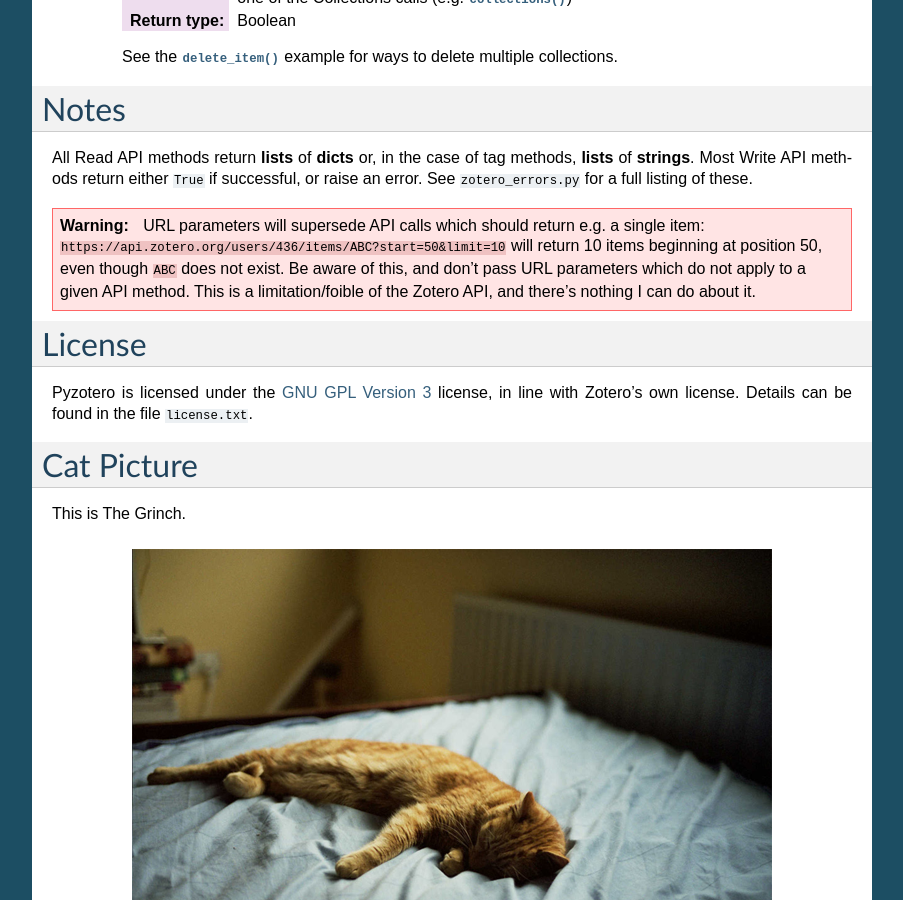
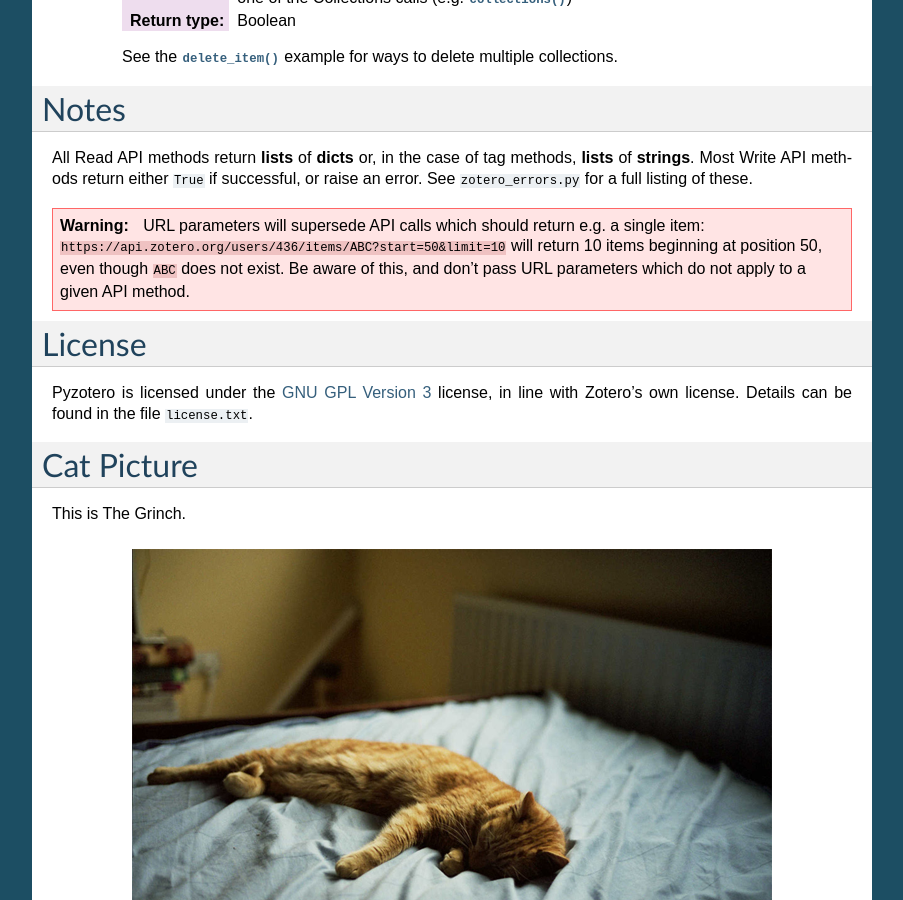
Before and after one commit to urschrei/pyzotero, a Sphinx documentation site: the page built from doc/index.txt, in a window 1280 px wide and 900 px high, scrolled down 13097 px. Shown: the whole window, without its empty margins (198-1101 px from the left). Built offline with Sphinx 7.4.7, drawn with Linux system fonts in a browser that asks for light colours; some of the changed text lies outside the part shown.

Commit message:
Documentation edits and updates

```diff
--- a/doc/index.txt
+++ b/doc/index.txt
@@ -8,7 +8,7 @@
    You can adapt this file completely to your liking, but it should at least
    contain the root `toctree` directive.
 
-.. py:module:: pyzotero.zotero
+.. py:module:: pyzotero
 
 .. toctree::
    :maxdepth: 2
@@ -160,11 +160,11 @@
         :rtype: list of dicts
 
 
-    .. py:method:: Zotero.tag_items(itemID[, search/request parameters])
+    .. py:method:: Zotero.tag_items(tag[, search/request parameters])
 
         Returns items for a specific tag
 
-        :param str itemID: a zotero item ID
+        :param str tag: the tag whose items you wish to return
         :rtype: list of dicts
 
 
@@ -558,7 +558,7 @@
 
     If these are set, the return value is a list of UTF-8 formatted HTML ``div`` elements, each containing an item:
 
-    ``['<div class="csl-entry">(content)</div>', … ]``.
+    ``['<div class="csl-entry">(content)</div>']``.
 
     You may also set ``content='citation'`` if you wish to retrieve citations. Similar to ``bib``, the result will be a list of one or more HTML ``span`` elements.
 
@@ -770,7 +770,7 @@
 =====
 All Read API methods return **lists** of **dicts** or, in the case of tag methods, **lists** of **strings**. Most Write API methods return either ``True`` if successful, or raise an error. See ``zotero_errors.py`` for a full listing of these.
 
-.. warning:: URL parameters will supersede API calls which should return e.g. a single item: ``https://api.zotero.org/users/436/items/ABC?start=50&limit=10`` will return 10 items beginning at position 50, even though ``ABC`` does not exist. Be aware of this, and don't pass URL parameters which do not apply to a given API method. This is a limitation/foible of the Zotero API, and there's nothing I can do about it.
+.. warning:: URL parameters will supersede API calls which should return e.g. a single item: ``https://api.zotero.org/users/436/items/ABC?start=50&limit=10`` will return 10 items beginning at position 50, even though ``ABC`` does not exist. Be aware of this, and don't pass URL parameters which do not apply to a given API method.
 
 License
 =======
```
